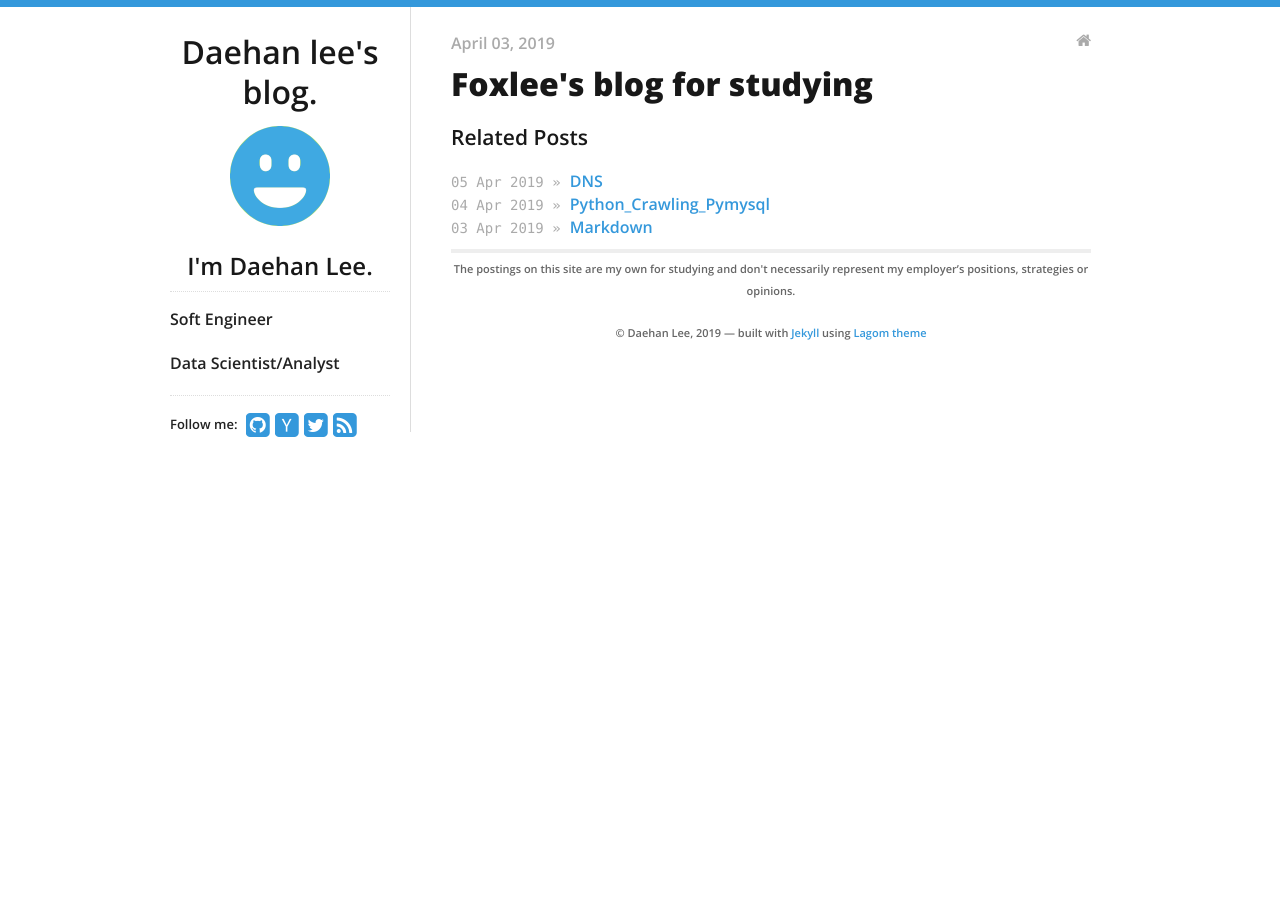
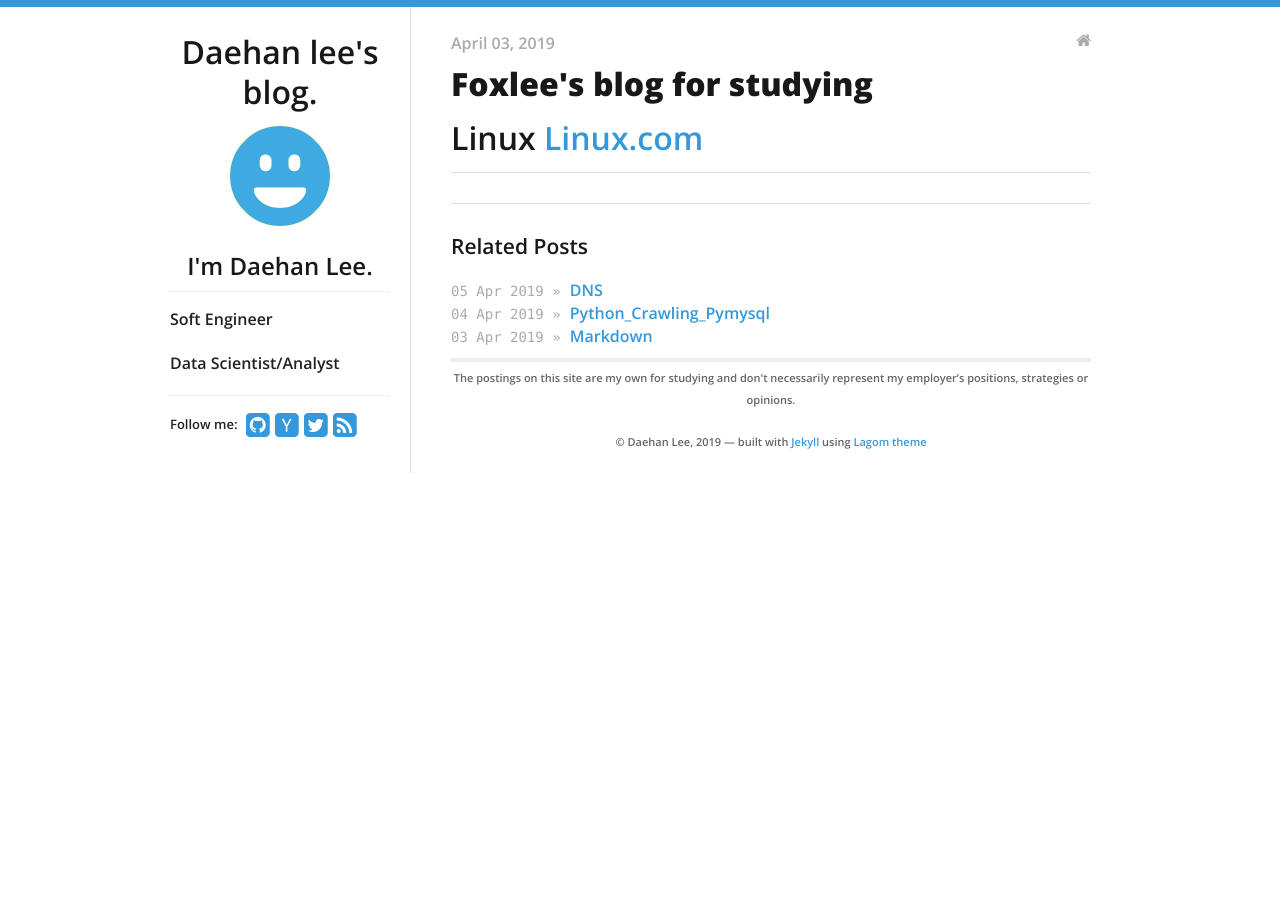
Before and after one commit to daehan0226/Study, a Jekyll site: the page built from _posts/2019-04-03-Linux.md, in a window 1280 px wide. Built offline with Jekyll 4.4.1, drawn with Linux system fonts in a browser that asks for light colours.

Commit message:
Update 2019-04-03-Linux.md

```diff
--- a/_posts/2019-04-03-Linux.md
+++ b/_posts/2019-04-03-Linux.md
@@ -4,3 +4,12 @@ title: Linux
 categories:
 - blog
 ---
+
+# Linux [Linux.com]
+
+- - -
+
+
+
+- - -
+[Linux.com]: https://www.linux.com/what-is-linux
```
